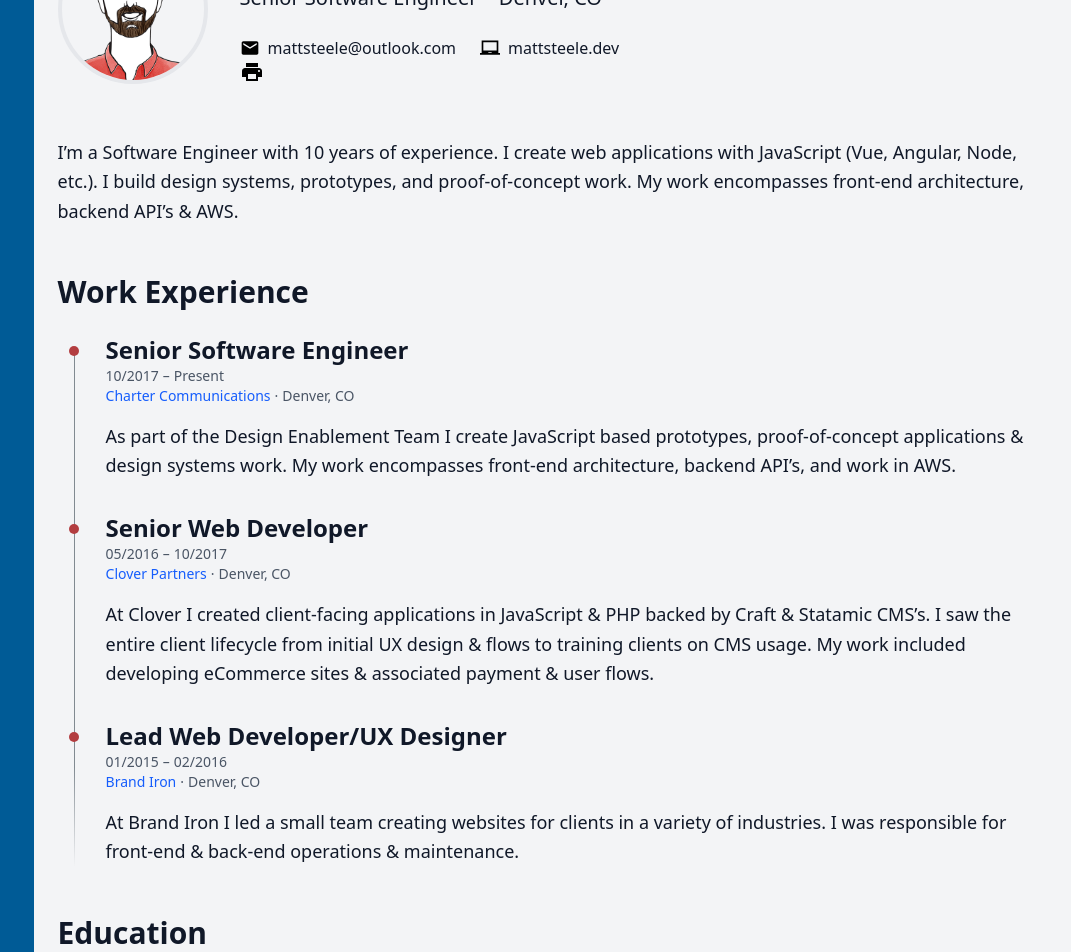
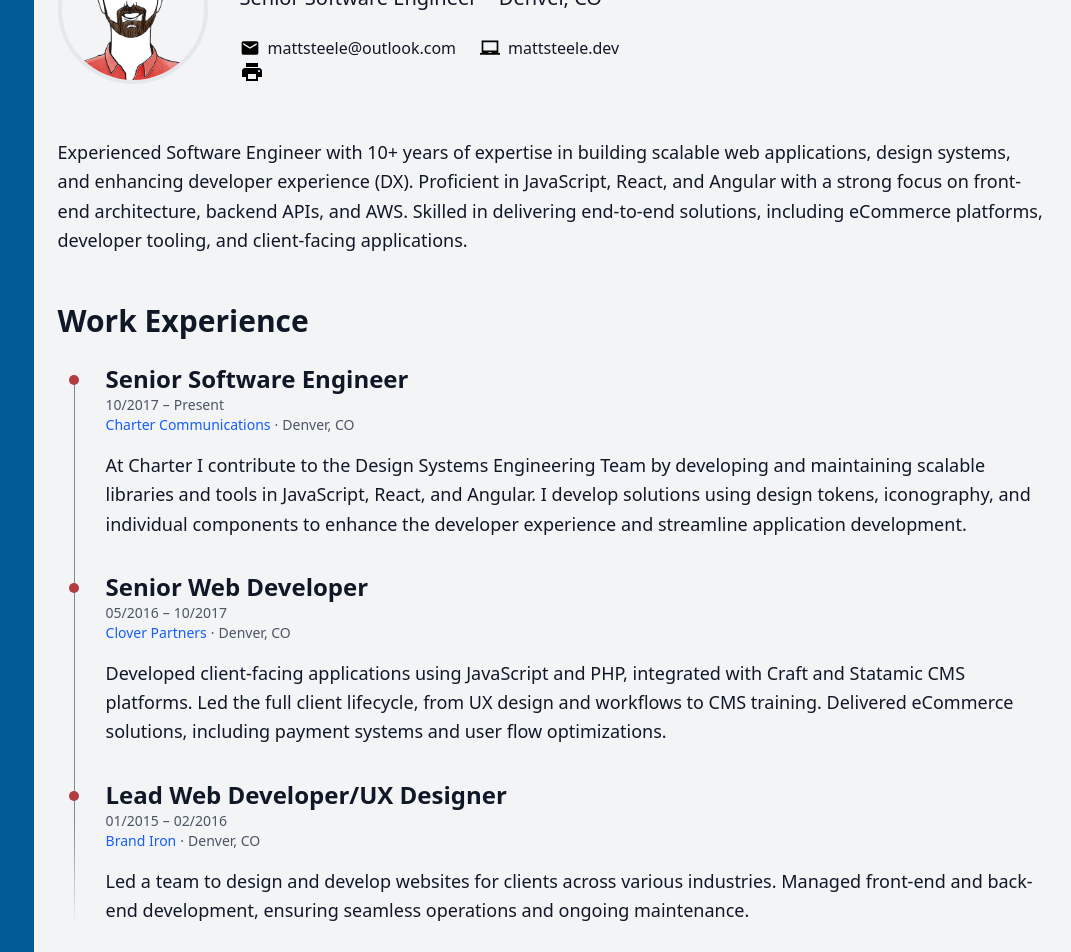
Before and after one commit to mattsteele/mattsteele-next, a Next.js app: page /resume in a window 1280 px wide. Shown: the part 120-1072 px from the top of the page, without its empty margins (209-1280 px from the left). Built offline with nearby package versions, Linux system fonts and the light colour scheme.

Commit message:
Update intros

```diff
--- a/src/app/resume/page.tsx
+++ b/src/app/resume/page.tsx
@@ -106,8 +106,7 @@
           <main className="container mx-auto px-6 pb-12 flex-grow">
             <section id="section-introduction" className="mb-12">
               <p className="text-lg leading-relaxed">
-                I’m a Software Engineer with 10 years of experience. I create web applications with JavaScript (Vue, Angular, Node, etc.).
-                I build design systems, prototypes, and proof-of-concept work. My work encompasses front-end architecture, backend API’s & AWS.
+                Experienced Software Engineer with 10+ years of expertise in building scalable web applications, design systems, and enhancing developer experience (DX). Proficient in JavaScript, React, and Angular with a strong focus on front-end architecture, backend APIs, and AWS. Skilled in delivering end-to-end solutions, including eCommerce platforms, developer tooling, and client-facing applications.
               </p>
             </section>
 
@@ -132,8 +131,7 @@
                       </p>
                     </div>
                     <p className="text-lg leading-relaxed">
-                      As part of the Design Enablement Team I create JavaScript based prototypes, proof-of-concept applications & design systems work.
-                      My work encompasses front-end architecture, backend API’s, and work in AWS.
+                      At Charter I contribute to the Design Systems Engineering Team by developing and maintaining scalable libraries and tools in JavaScript, React, and Angular. I develop solutions using design tokens, iconography, and individual components to enhance the developer experience and streamline application development.
                     </p>
                   </article>
                 </li>
@@ -155,9 +153,7 @@
                       </p>
                     </div>
                     <p className="text-lg leading-relaxed">
-                      At Clover I created client-facing applications in JavaScript & PHP backed by Craft & Statamic CMS’s.
-                      I saw the entire client lifecycle from initial UX design & flows to training clients on CMS usage.
-                      My work included developing eCommerce sites & associated payment & user flows.
+                      Developed client-facing applications using JavaScript and PHP, integrated with Craft and Statamic CMS platforms. Led the full client lifecycle, from UX design and workflows to CMS training. Delivered eCommerce solutions, including payment systems and user flow optimizations.
                     </p>
                   </article>
                 </li>
@@ -179,8 +175,7 @@
                       </p>
                     </div>
                     <p className="text-lg leading-relaxed">
-                      At Brand Iron I led a small team creating websites for clients in a variety of industries.
-                      I was responsible for front-end & back-end operations & maintenance.
+                      Led a team to design and develop websites for clients across various industries. Managed front-end and back-end development, ensuring seamless operations and ongoing maintenance.
                     </p>
                   </article>
                 </li>
```
